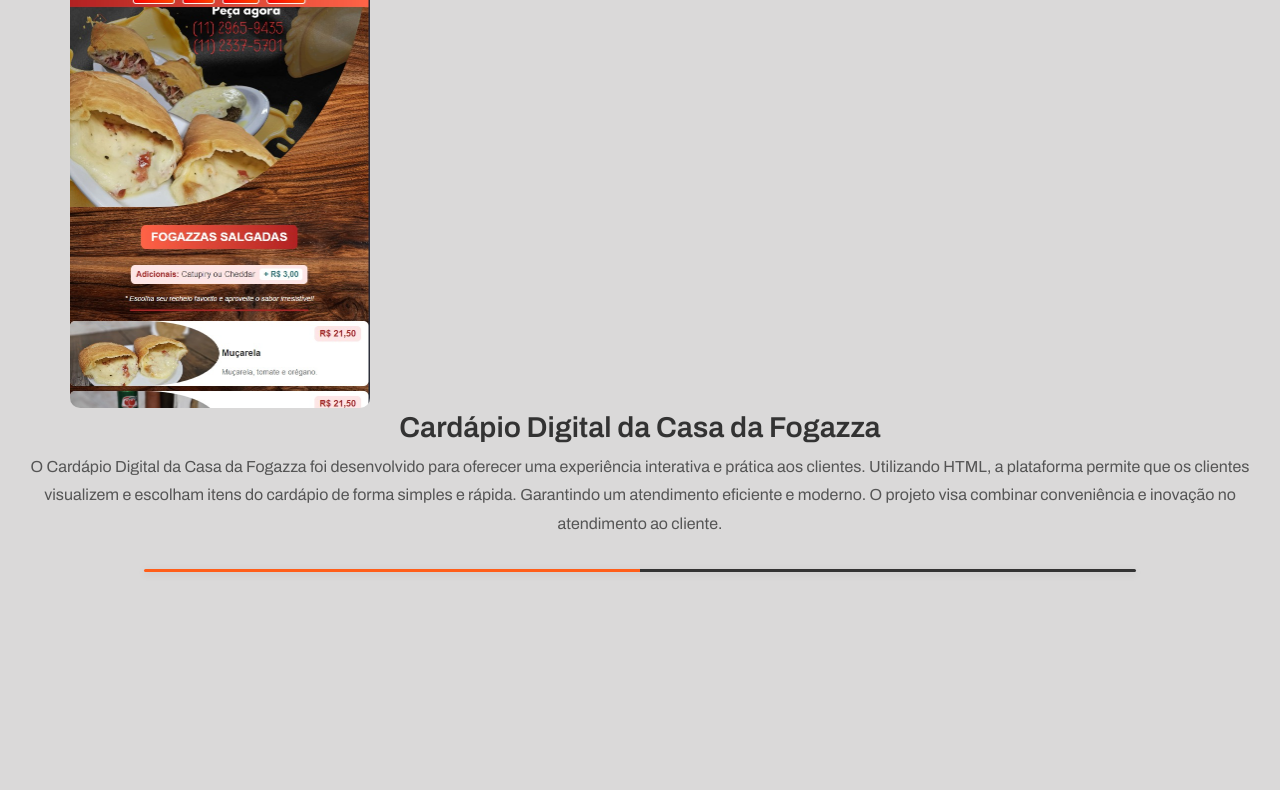
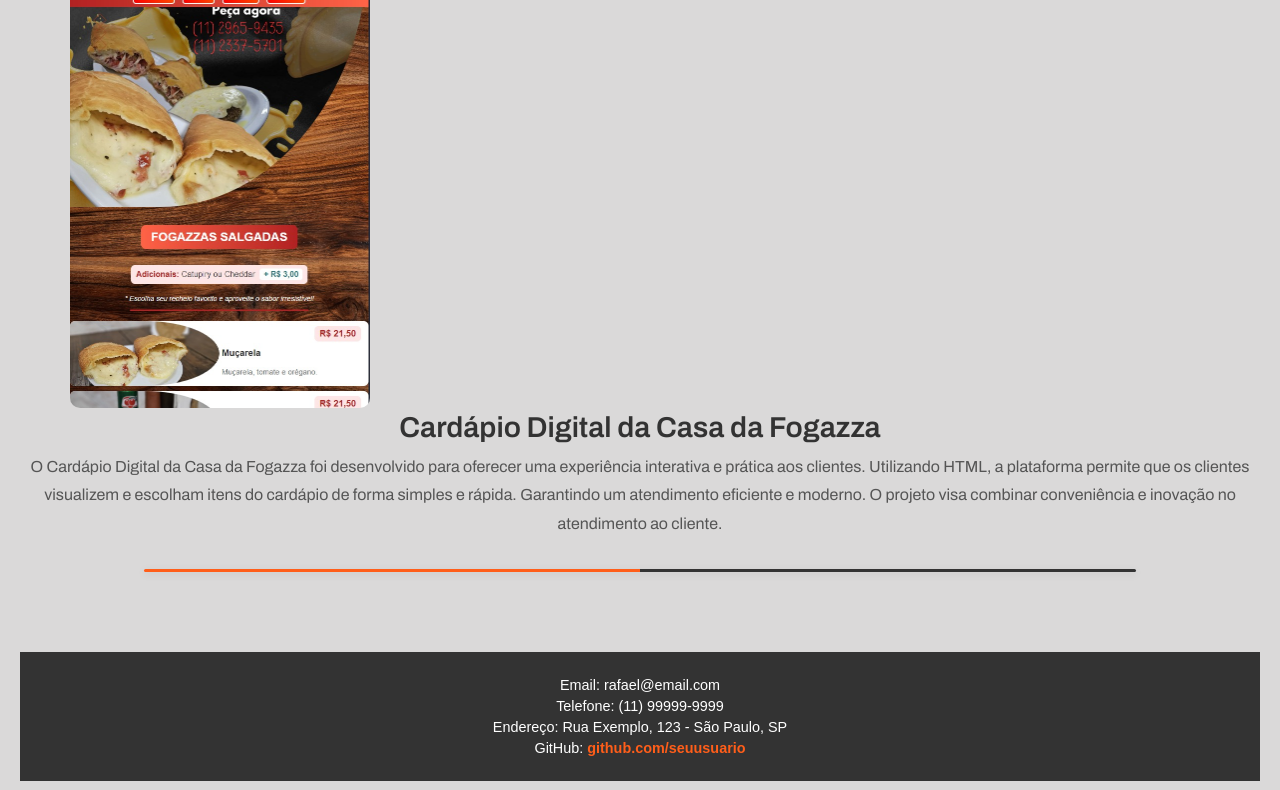
Before and after one commit to RafaelAmorim000/curriculo, a plain HTML site: page index.html in a window 1280 px wide. Shown: the part 2010-2800 px from the top of the page. Before the commit the page ends 2692 px from the top, so only its background shows below. Drawn offline with Linux system fonts and the light colour scheme; a web font is replaced by a local one.

Commit message:
Update style.css

```diff
--- a/style.css
+++ b/style.css
@@ -183,45 +183,31 @@ h2.about-title {
 @import url('https://fonts.googleapis.com/css2?family=ABNT+Font&display=swap');
 
 
-/* Rodapé */
 .footer {
-    background-color: #333; /* Cor de fundo escura */
-    color: #fff; /* Cor do texto branca */
-    text-align: center; /* Centraliza o texto dentro do rodapé */
-    padding: 20px 20px; /* Espaçamento no rodapé */
-    font-size: 0.9rem; /* Letras menores */
-    font-family: 'ABNT Font', sans-serif; /* Fonte ABNT */
-    position: fixed;
-    bottom: 0;
-    left: 0;
-    width: 100%; /* O rodapé ocupará toda a largura da página */
-    z-index: 10;
-    display: block; /* Sempre visível */
-    margin: 0;
+    background-color: #333;
+    color: #fff;
+    text-align: center;
+    padding: 20px;
+    font-size: 0.9rem;
+    font-family: 'ABNT Font', sans-serif;
+    width: 100%;
+    margin-top: 50px;
 }
 
-/* Estilo para as informações de contato */
 .contact-info p {
     margin: 5px 0;
-    font-size: 0.9rem; /* Ajusta o tamanho da fonte */
 }
 
-/* Estilo para o link do GitHub */
 .contact-info a {
     color: #FF5E1A;
     text-decoration: none;
     font-weight: bold;
 }
 
-/* Efeito de hover no link do GitHub */
 .contact-info a:hover {
     text-decoration: underline;
 }
 
-/* Ajuste do conteúdo para não ser coberto pelo rodapé */
-body {
-    margin-bottom: 80px; /* Ajuste o valor conforme necessário para criar um espaço para o rodapé */
-}
 
 /* Responsividade para dispositivos móveis */
 @media (max-width: 768px) {
```
